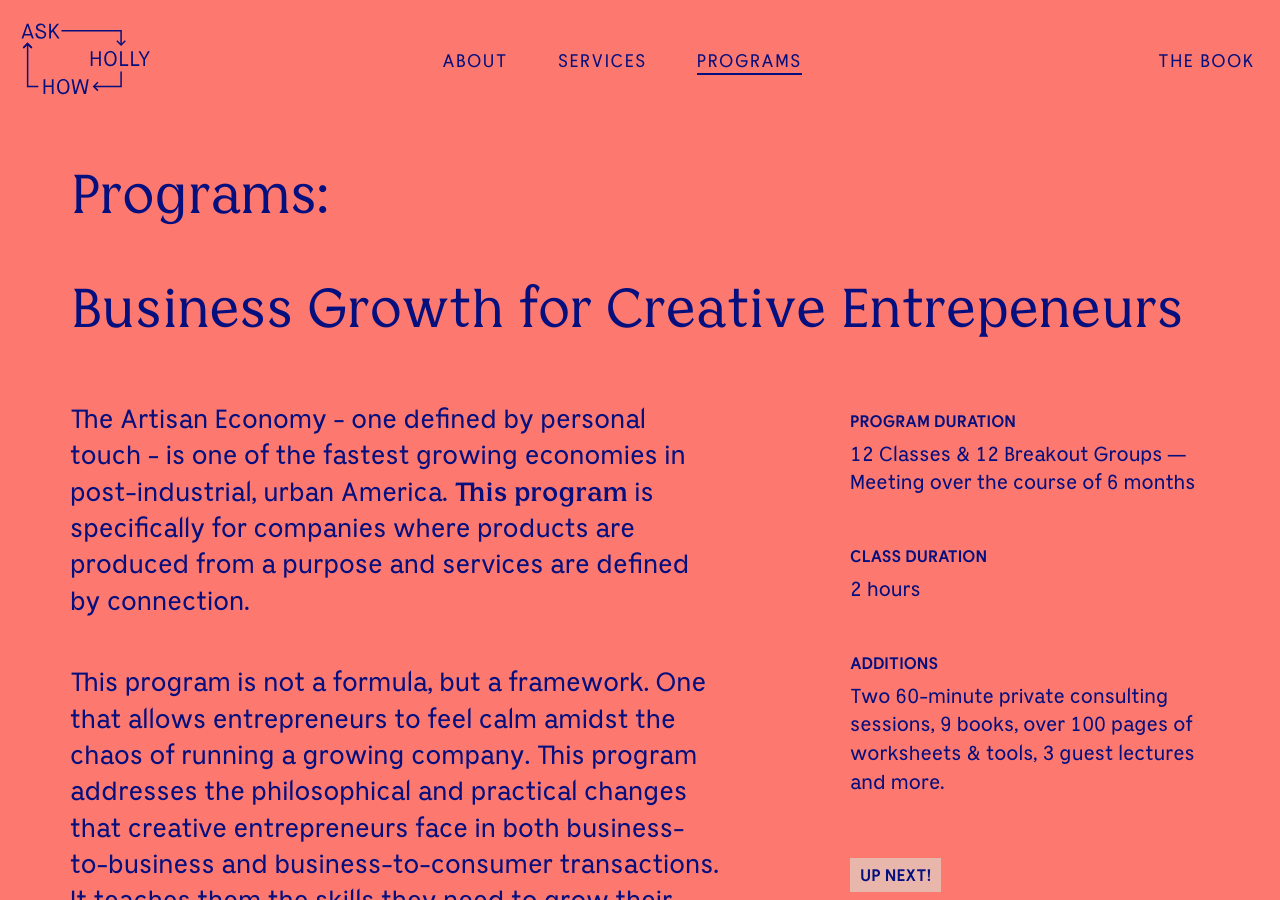
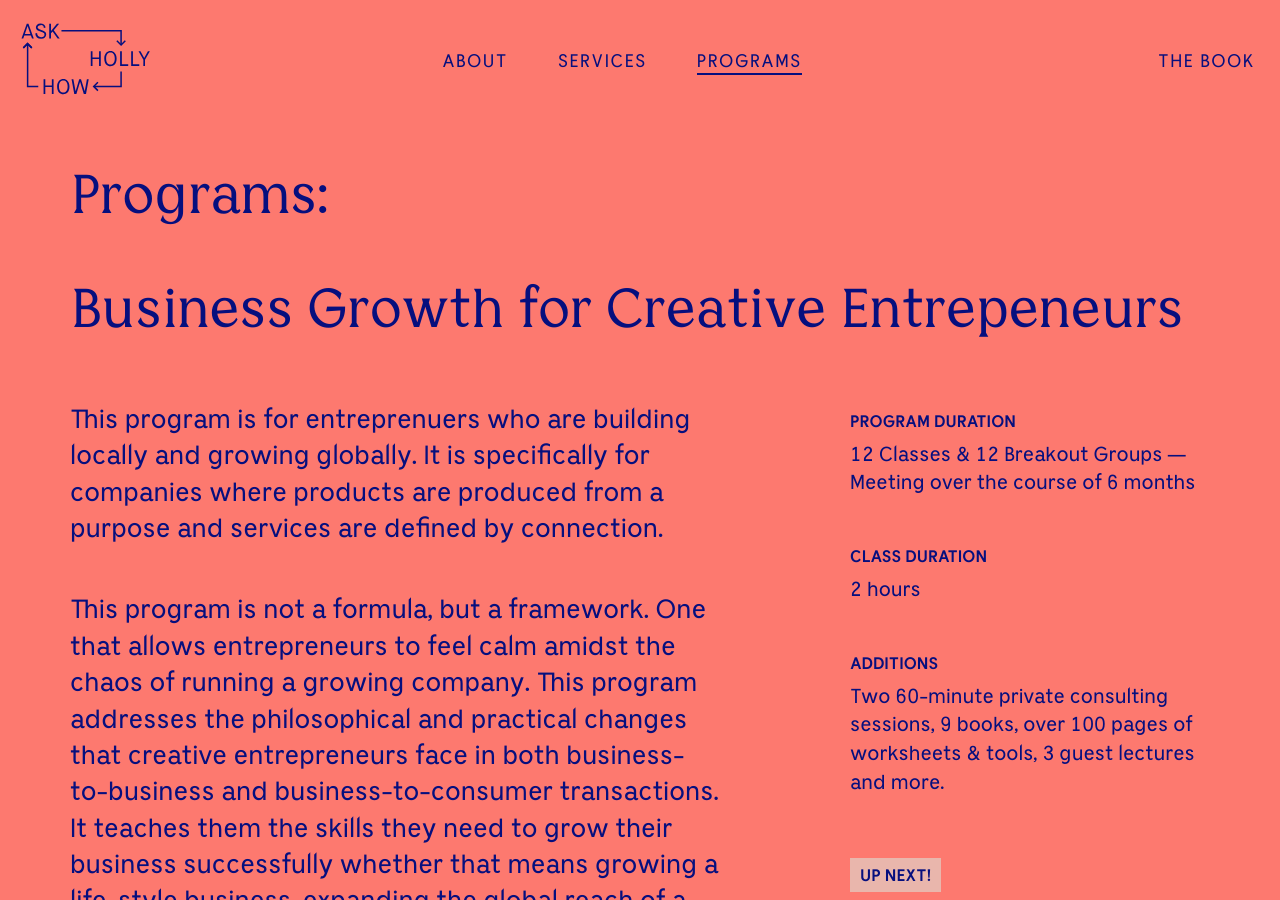
Before and after one commit to hollyhoward78/ask-holly-how, a Jekyll site: the page built from _pages/programs.md, in a window 1280 px wide and 900 px high. Built offline with Jekyll 4.4.1, drawn with Linux system fonts in a browser that asks for light colours; a script that is not in the unit is left out; comment, search, counter and statistics services are not loaded.

Commit message:
Update programs.html

```diff
--- a/_layouts/programs.html
+++ b/_layouts/programs.html
@@ -24,7 +24,7 @@ layout: base
               <img src="/images/home-growth.gif" class="img-responsive"/>
             </div>
           </div> -->
-          <p class="lead">The Artisan Economy - one defined by personal touch - is one of the fastest growing economies in post-industrial, urban America. <span class="serif bold">This program</span> is specifically for companies where products are produced from a purpose and services are defined by connection.</p>
+          <p class="lead">This program is for entreprenuers who are building locally and growing globally. It is specifically for companies where products are produced from a purpose and services are defined by connection.</p>
           <p class="lead p-xs-t-1">This program is not a formula, but a framework. One that allows entrepreneurs to feel calm amidst the chaos of running a growing company. This program addresses the philosophical and practical changes that creative entrepreneurs face in both business-to-business and business-to-consumer transactions. It teaches them the skills they need to grow their business successfully whether that means growing a life-style business, expanding the global reach of a service-based company, adding brick and mortar stores to an already established e-commerce business, or expanding an e-commerce start-up.</p>
           <p class="lead p-xs-t-1">This program provides the chance to stop being reactive and start being proactive about growth.</p>
         </div>
```
